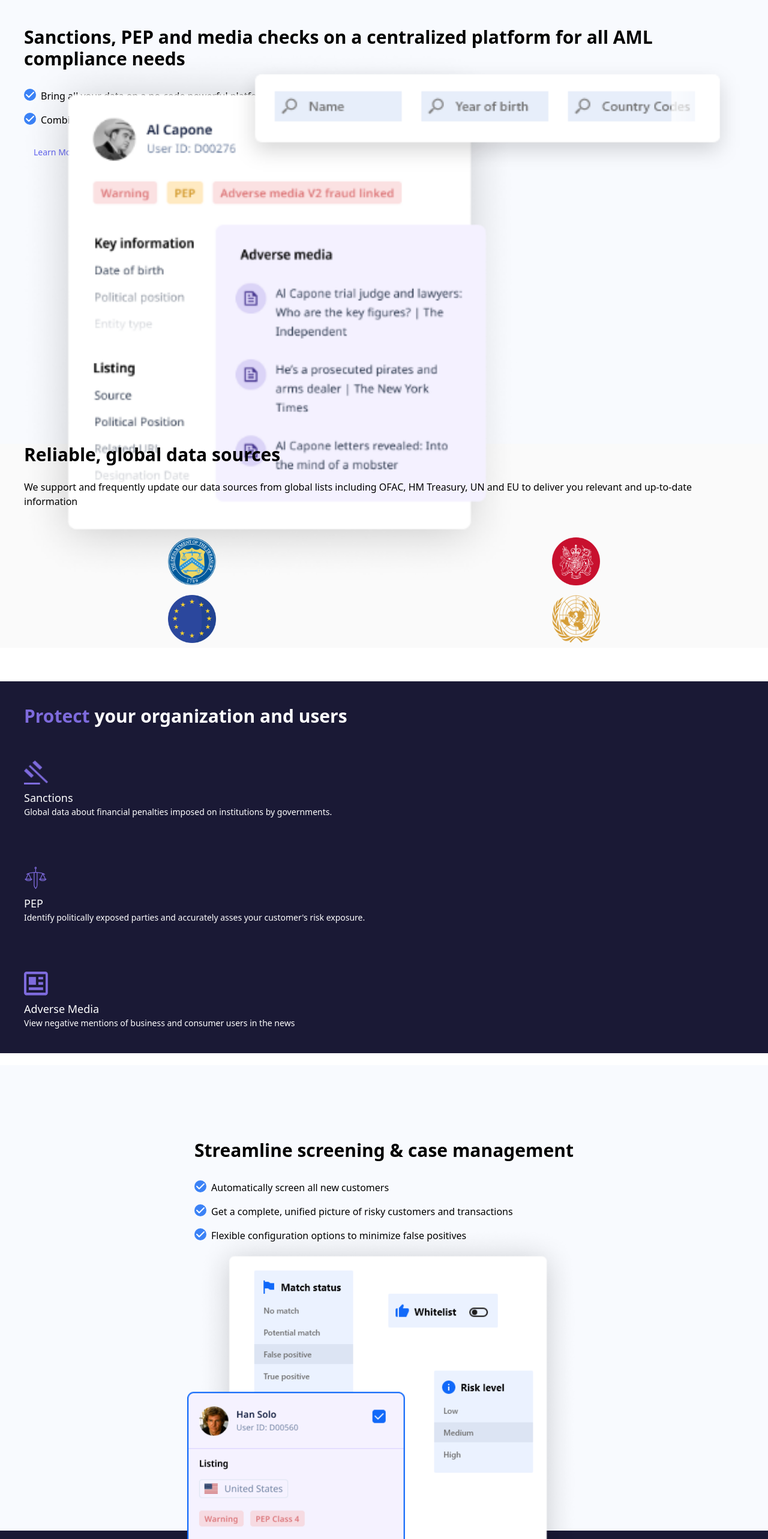
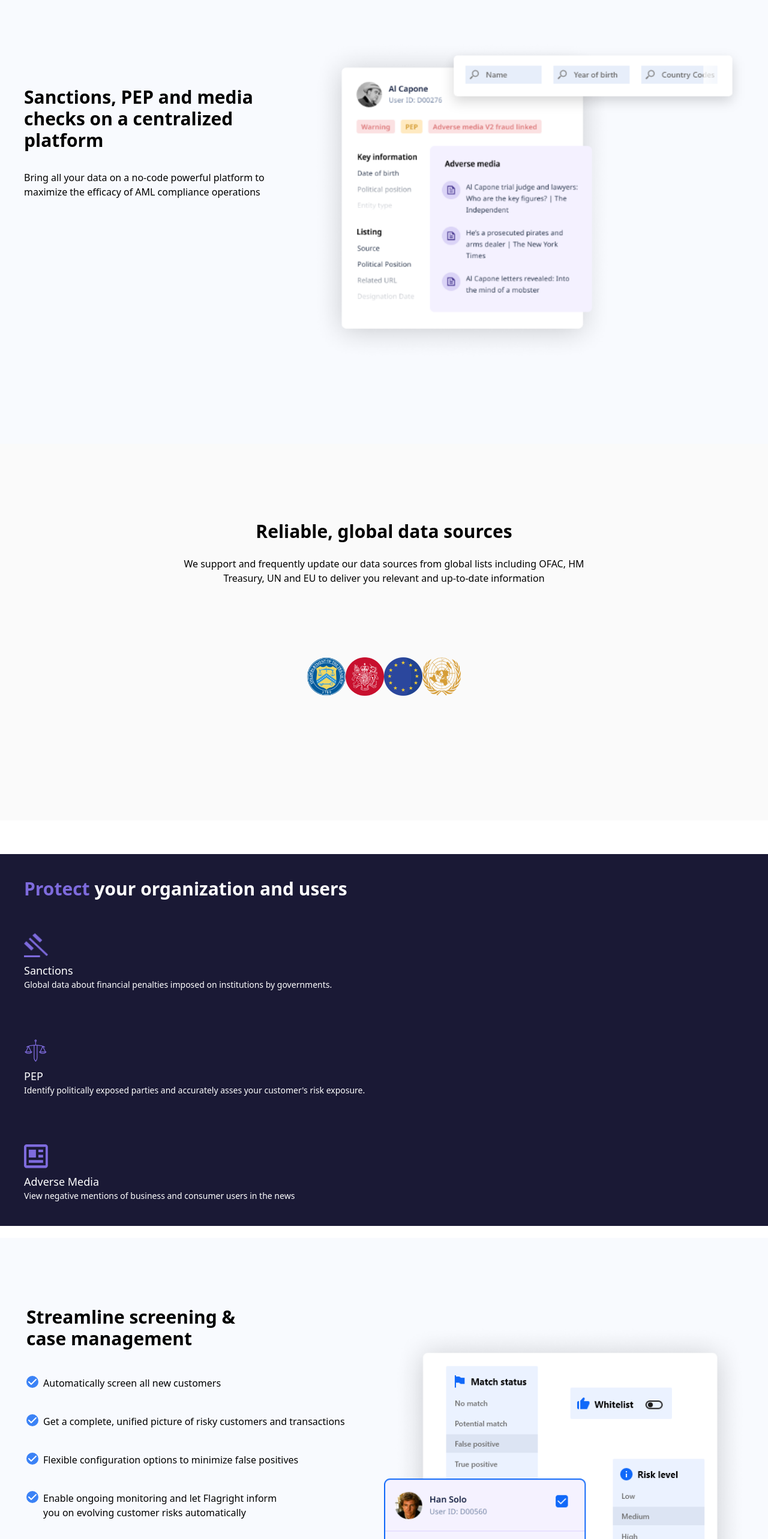
Before and after one commit to shayanthekid/Flagright, a React (Create React App) app: page / in a window 1280 px wide. Shown: the part 80-2646 px from the top of the page at 60% size. Built offline with nearby package versions, Linux system fonts and the light colour scheme.

Commit message:
started responsiveness, hero and management components done

```diff
--- a/src/components/HeroSection/HeroSection.js
+++ b/src/components/HeroSection/HeroSection.js
@@ -4,38 +4,38 @@ import heroImg from '../../assets/images/heroimg2.png';
 export default class HeroSection extends Component {
   render() {
     return (
-        <div style={{ backgroundColor: "#f8fafe" }} className="grid grid-rows-2 justify-center items-center h-screen p-7 mt-5">
-            <div className="row-span-1">
-                <h1 className="font-sans font-bold text-left text-3xl p-3">
-                    Sanctions, PEP and media checks on a centralized platform for all AML compliance needs
+        <div style={{ backgroundColor: "#f8fafe" }} className="grid grid-rows-2 justify-center items-center  h-screen p-7 mt-5 lg:justify-left items-left">
+            <div className="row-span-1 lg:pr-96 lg:mt-44  ">
+                <h1 className="font-sans font-bold text-left text-3xl p-3 lg:w-3/5 ">
+                    Sanctions, PEP and media checks on a centralized platform <span className='lg:hidden'> for all AML compliance needs </span>
                 </h1>
                 <div className="row-span-2 text-left p-2">
                     <div className="my-2 flex items-start p-1">
-                        <div className="bg-blue-500 rounded-full w-5 h-5 flex items-center justify-center mr-2">
-                            <svg className="w-5 h-5 text-white fill-current" viewBox="0 0 20 20" fill="currentColor">
+                        <div className="bg-blue-500 rounded-full w-5 h-5 flex items-center justify-center mr-2 lg:hidden ">
+                            <svg className="w-5 h-5 text-white fill-current lg:hidden " viewBox="0 0 20 20" fill="currentColor">
                                 <path d="M16.707 5.293a1 1 0 010 1.414l-8 8a1 1 0 01-1.414 0l-4-4a1 1 0 011.414-1.414L8 12.586l7.293-7.293a1 1 0 011.414 0z" />
                             </svg>
                         </div>
-                        <p >Bring all your data on a no-code powerful platform to maximize the efficacy of AML compliance operations</p>
+                        <p className='lg:w-2/4' >Bring all your data on a no-code powerful platform to maximize the efficacy of AML compliance operations</p>
                     </div>
-                    <div className="my-2 flex items-start p-1">
+                    <div className="my-2 flex items-start p-1 lg:hidden ">
                         <div className="bg-blue-500 rounded-full w-5 h-5 flex items-center justify-center mr-2">
                             <svg className="w-5 h-5 text-white fill-current rounded-full" viewBox="0 0 20 20" fill="currentColor">
                                 <path d="M16.707 5.293a1 1 0 010 1.414l-8 8a1 1 0 01-1.414 0l-4-4a1 1 0 011.414-1.414L8 12.586l7.293-7.293a1 1 0 011.414 0z" />
                             </svg>
                         </div>
-                        <p>Combine screening with transaction monitoring, customer risk, assessment and more</p>
+                        <p className='lg:w-1/4'>Combine screening with transaction monitoring, customer risk, assessment and more</p>
                     </div>
 
-            </div>
-                <div className="my-2 flex items-center ml-5">
+                </div>
+                <div className="my-2 flex items-center ml-5 lg:hidden  ">
                     <a href="#" className="text-indigo-500 text-sm px-2 py-1">Learn More</a>
                     <svg className="w-5 h-5 -ml-1 text-indigo-500 fill-current" viewBox="0 0 20 20" fill="currentColor">
                         <path d="M12.95 10.707l.707-.707L8 4.343 6.586 5.757 10.828 10l-4.242 4.243L8 15.657l4.95-4.95z" />  </svg>
                 </div>
             </div>
-            <div className="row-span-1 p-0 ">
-                <img src={heroImg} alt="image description" className=" w-full h-full object-cover " />
+            <div className="row-span-1 p-0 lg:row-span-2 lg:-mt-96 relative">
+                <img src={heroImg} alt="image description" className=" w-full h-full object-cover lg:w-[60%] lg:h-auto lg:ml-auto" />
             </div>
         </div>
     )
--- a/src/components/homepage_components/Managment.js
+++ b/src/components/homepage_components/Managment.js
@@ -5,19 +5,19 @@ export default class Managment extends Component {
   render() {
     return (
         <div style={{ backgroundColor: "#f8fafe" }} className="grid grid-rows-2 justify-center items-center h-screen p-7 mt-5 -mb-20">
-            <div className="row-span-1">
-                <h1 className="font-sans font-bold text-left text-3xl p-3">
+            <div className="row-span-1 lg:pr-96 lg:mt-44 lg:mr-44">
+                <h1 className="font-sans font-bold text-left text-3xl p-3 lg:w-3/5">
 Streamline screening & case management                </h1>
                 <div className="row-span-2 text-left p-2">
-                    <div className="my-2 flex items-start p-1">
+                    <div className="my-2 flex items-start p-1 lg:py-4">
                         <div className="bg-blue-500 rounded-full w-5 h-5 flex items-center justify-center mr-2">
                             <svg className="w-5 h-5 text-white fill-current" viewBox="0 0 20 20" fill="currentColor">
                                 <path d="M16.707 5.293a1 1 0 010 1.414l-8 8a1 1 0 01-1.414 0l-4-4a1 1 0 011.414-1.414L8 12.586l7.293-7.293a1 1 0 011.414 0z" />
                             </svg>
                         </div>
-                        <p >Automatically screen all new customers</p>
+                        <p className='' >Automatically screen all new customers</p>
                     </div>
-                    <div className="my-2 flex items-start p-1">
+                    <div className="my-2 flex items-start p-1 lg:py-4">
                         <div className="bg-blue-500 rounded-full w-5 h-5 flex items-center justify-center mr-2">
                             <svg className="w-5 h-5 text-white fill-current rounded-full" viewBox="0 0 20 20" fill="currentColor">
                                 <path d="M16.707 5.293a1 1 0 010 1.414l-8 8a1 1 0 01-1.414 0l-4-4a1 1 0 011.414-1.414L8 12.586l7.293-7.293a1 1 0 011.414 0z" />
@@ -25,7 +25,7 @@ Streamline screening & case management                </h1>
                         </div>
                         <p>Get a complete, unified picture of risky customers and transactions</p>
                     </div>
-                    <div className="my-2 flex items-start p-1">
+                    <div className="my-2 flex items-start p-1 lg:py-4">
                         <div className="bg-blue-500 rounded-full w-5 h-5 flex items-center justify-center mr-2">
                             <svg className="w-5 h-5 text-white fill-current" viewBox="0 0 20 20" fill="currentColor">
                                 <path d="M16.707 5.293a1 1 0 010 1.414l-8 8a1 1 0 01-1.414 0l-4-4a1 1 0 011.414-1.414L8 12.586l7.293-7.293a1 1 0 011.414 0z" />
@@ -33,11 +33,20 @@ Streamline screening & case management                </h1>
                         </div>
                         <p >Flexible configuration options to minimize false positives</p>
                     </div>
+                    <div className="my-2 flex items-start p-1 lg:py-4">
+                        <div className="bg-blue-500 rounded-full w-5 h-5 flex items-center justify-center mr-2">
+                            <svg className="w-5 h-5 text-white fill-current" viewBox="0 0 20 20" fill="currentColor">
+                                <path d="M16.707 5.293a1 1 0 010 1.414l-8 8a1 1 0 01-1.414 0l-4-4a1 1 0 011.414-1.414L8 12.586l7.293-7.293a1 1 0 011.414 0z" />
+                            </svg>
+                        </div>
+                        <p >Enable ongoing monitoring and let Flagright inform <br className="hidden lg:block" /> you on evolving customer risks automatically</p>
+                    </div>
+
                 </div>
 
             </div>
-            <div className="row-span-1 mt-10 ">
-                <img src={picture} alt="image description" className=" w-full h-full object-cover " />
+            <div className="row-span-1 mt-10 lg:row-span-2 lg:-mt-96 relative ">
+                <img src={picture} alt="image description" className=" w-full h-full object-cover  lg:w-1/2 lg:h-auto lg:ml-auto  lg:mt-32" />
             </div>
         </div>
     )
--- a/src/components/homepage_components/Sources.js
+++ b/src/components/homepage_components/Sources.js
@@ -7,18 +7,18 @@ import logo4 from '../../assets/images/logos/FCA.png';
 export default class Sources extends Component {
   render() {
     return (
-        <div className="grid grid-rows-2 bg-neutral-50  ">
+        <div className="grid grid-rows-2 bg-neutral-50 lg:p-32">
             <div className="row-span-2">
-                <h1 className="font-sans font-bold text-left text-3xl mx-10 mb-5 ">Reliable, global data sources</h1>
+                <h1 className="font-sans font-bold text-left text-3xl mx-10 mb-5 lg:text-center ">Reliable, global data sources</h1>
             </div>
             <div className="row-span-1">
-                <p className="mx-10 my-1 mb-10 text-left">We support and frequently update our data sources from global lists including OFAC, HM Treasury, UN and EU to deliver you relevant and up-to-date information</p>
+                <p className="mx-10 my-1 mb-10 text-left lg:text-center ">We support and frequently update our  data sources from global lists including OFAC, HM <br className="hidden lg:block" /> Treasury, UN and EU to deliver you relevant and up-to-date information</p>
             </div>
-            <div className="row-span-2 grid grid-cols-2 justify-center items-center  ">
-                <img src={logo1} className=" w-20 h-20 object-fit my-2 mx-auto" alt="image1" />
-                <img src={logo4} className="object-fit  w-20 h-20 my-2 mx-auto" alt="image2" />
-                <img src={logo2} className="object-fit w-20 h-20 my-2 mx-auto" alt="image2" />
-                <img src={logo3} className="object-fit  w-20 h-20 my-2 mx-auto " alt="image2" />
+            <div className="row-span-2 grid grid-cols-2 lg:grid-cols-4 justify-center items-center lg:grid-gap-1/2 lg:px-96 lg:my-20">
+                <img src={logo1} className="object-fit w-20 h-20  my-2 mx-auto lg:my-0 lg:w-16 lg:h-16" alt="image1" />
+                <img src={logo4} className="object-fit w-20 h-20 my-2 mx-auto lg:my-0 lg:w-16 lg:h-16" alt="image2" />
+                <img src={logo2} className="object-fit w-20 h-20 my-2 mx-auto lg:my-0 lg:w-16 lg:h-16" alt="image2" />
+                <img src={logo3} className="object-fit w-20 h-20 my-2 mx-auto lg:my-0 lg:w-16 lg:h-16" alt="image2" />
             </div>
         </div>
     )
```
